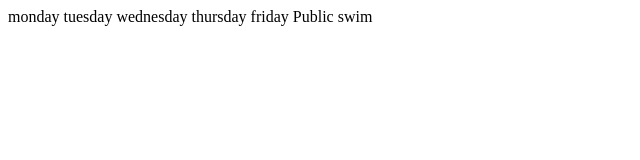
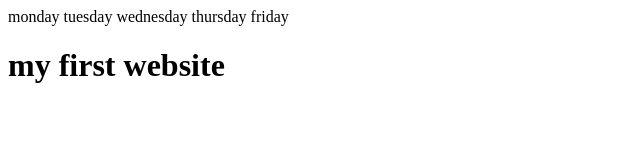
Before and after one commit to Ytunes/Table-assignment, a plain HTML site: page index.html in a window 1280 px wide. Shown: the whole page, without its empty margins (0-640 px from the left). Drawn offline with Linux system fonts and the light colour scheme.

Commit message:
commit in altbranch

```diff
--- a/index.html
+++ b/index.html
@@ -14,9 +14,6 @@
         <tr>thursday</tr>
         <tr>friday</tr>
     </td>
-    <td>
-    <tr>Public swim</tr>
-
-    </td>
+    <h1>my first website</h1>
 </body>
 </html>
```
